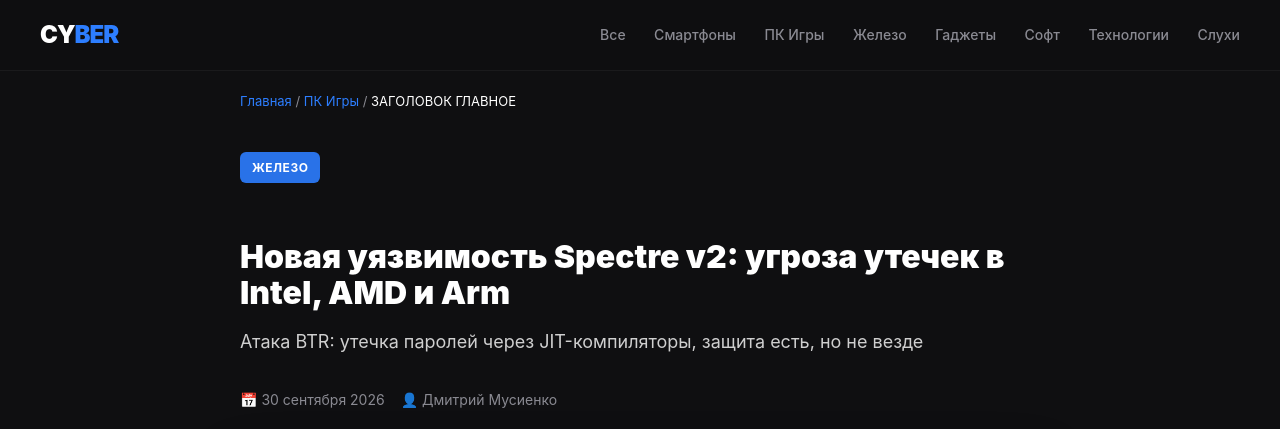
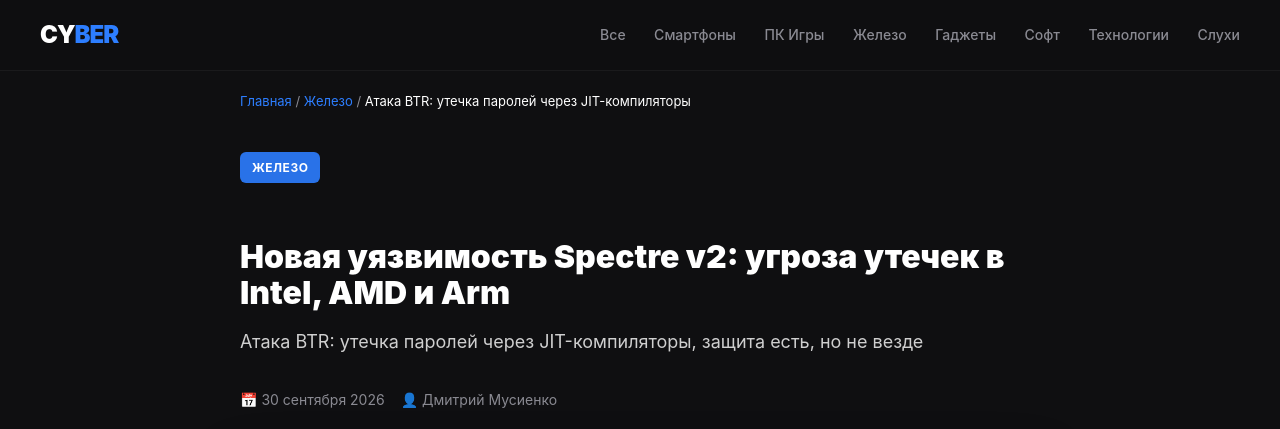
Before and after one commit to cybernews-ru/cybernews-ru.github.io, a plain HTML site: page news/naydeni-uyazvimosti-v-processorah-amd-i-arm.html in a window 1280 px wide. Shown: the top 429 px of the page. Drawn offline with Linux system fonts and the light colour scheme.

Commit message:
Add files via upload

```diff
--- a/news/naydeni-uyazvimosti-v-processorah-amd-i-arm.html
+++ b/news/naydeni-uyazvimosti-v-processorah-amd-i-arm.html
@@ -378,8 +378,8 @@
   <section class="section">
     <div class="breadcrumbs">
       <a href="../index.html">Главная</a> /
-      <a href="../pcgames.html">ПК Игры</a> /
-      <span style="color:#fff;">ЗАГОЛОВОК ГЛАВНОЕ</span>
+      <a href="../zhelezo.html">Железо</a> /
+      <span style="color:#fff;">Атака BTR: утечка паролей через JIT-компиляторы</span>
     </div>
 
     <article class="article-container">
```
